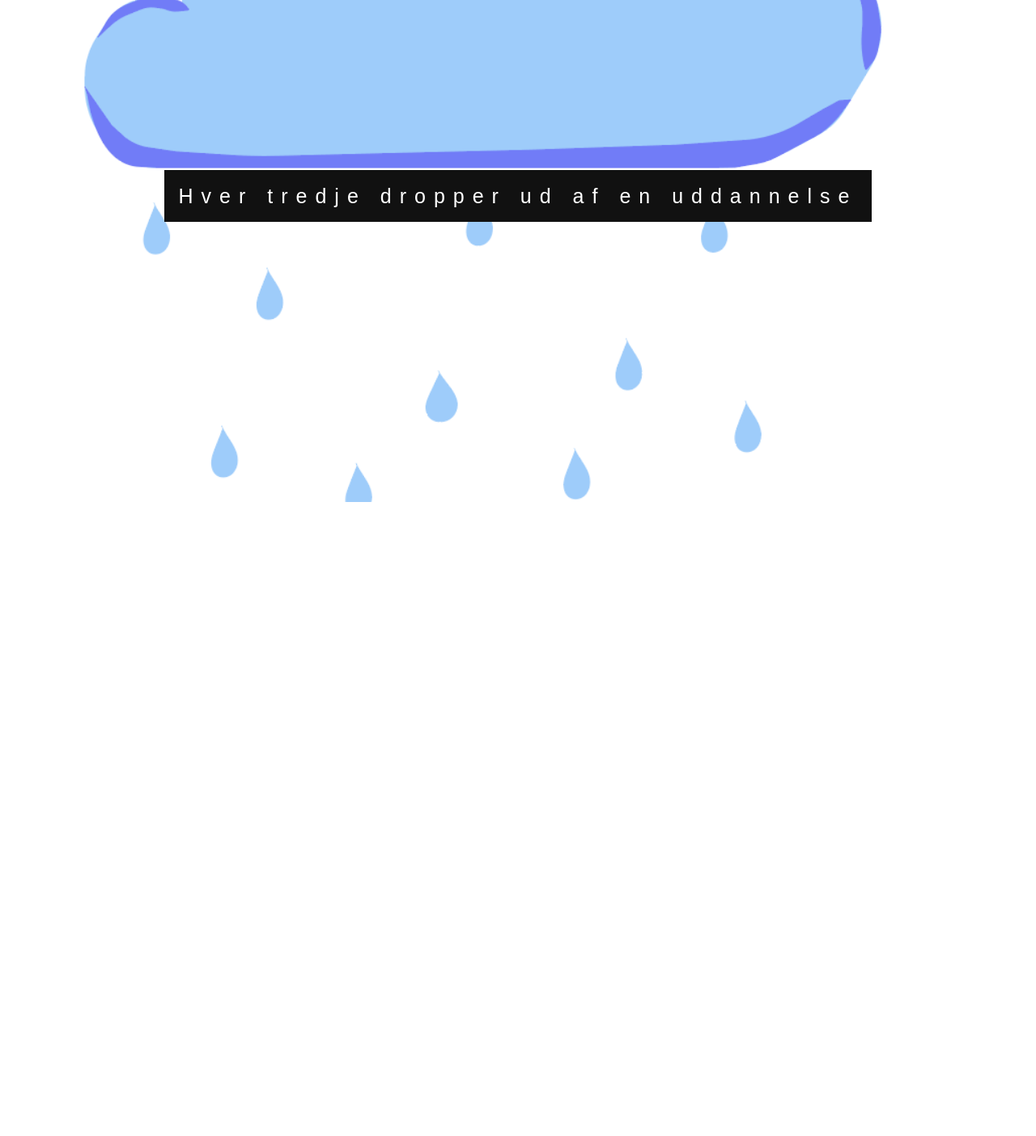
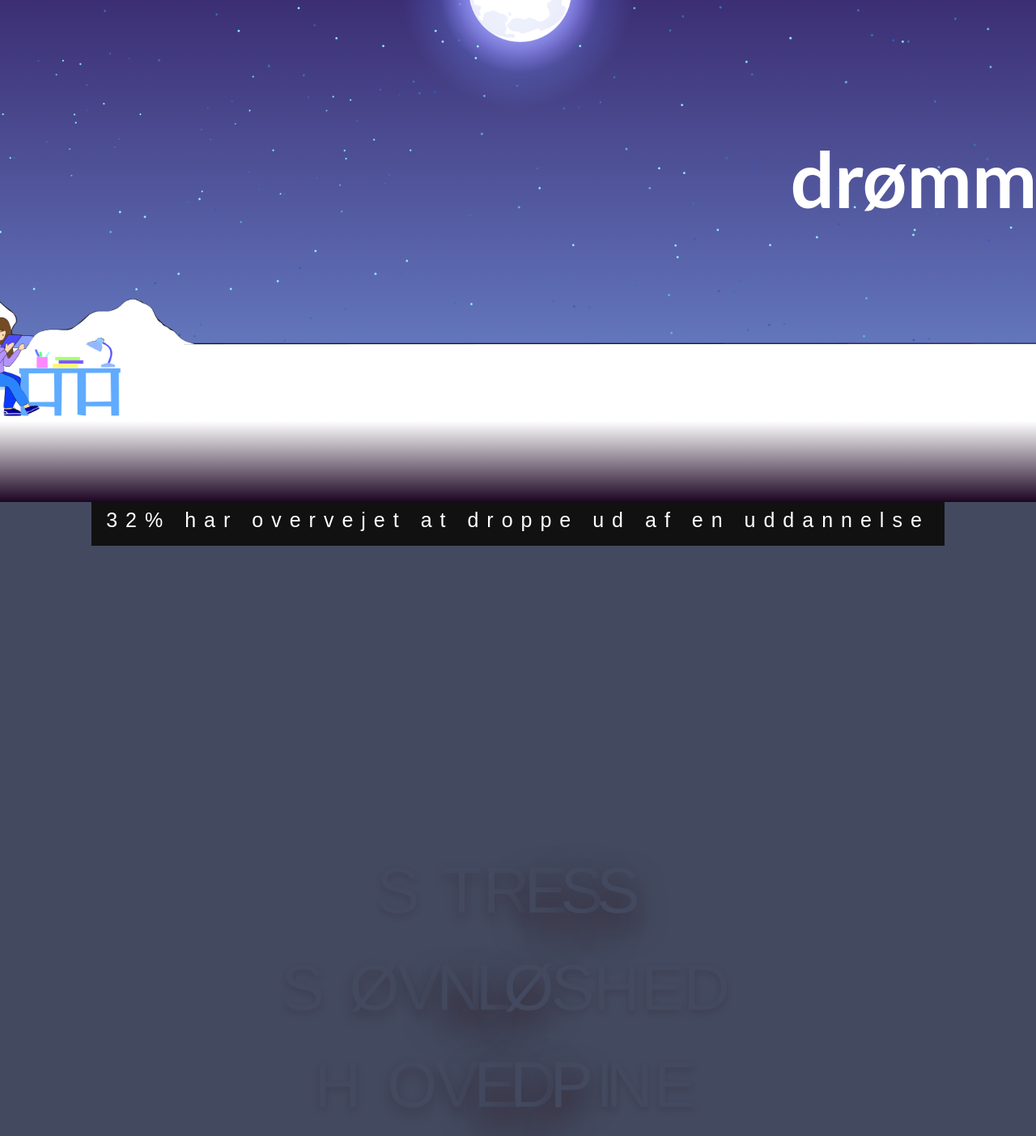
Before and after one commit to frejarafn/Web-dok, a plain HTML site: page index.html in a window 1280 px wide. Shown: the part 180-1583 px from the top of the page at 81% size. Before the commit the page ends 800 px from the top, so only its background shows below. Drawn offline with Linux system fonts and the light colour scheme; a web font is replaced by a local one.

Commit message:
stjernehimmel

```diff
--- /dev/null
+++ b/css/gammel.css
@@ -0,0 +1,157 @@
+body, html {
+    height: 100%;
+    margin: 0;
+    font: 400 15px/1.8 "Lato", sans-serif;
+   overflow-x: hidden;
+
+  }
+
+  h3 {
+    letter-spacing: 5px;
+    text-transform: uppercase;
+    font: 20px "Lato", sans-serif;
+    color: #111;
+  }
+
+  p{
+    font: 20px "Lato", sans-serif;
+    line-height: 2em;
+    width: 60%;
+    padding-left: 15em;
+
+  }
+
+
+
+  .border{
+    font-family: teeshirt, sans-serif;
+
+  }
+
+  .bgimg-1, .bgimg-2, .bgimg-3 {
+    position: relative;
+    background-attachment: fixed;
+    background-position: center;
+    background-repeat: no-repeat;
+    background-size: cover;
+
+
+  }
+  .bgimg-1 {
+    background-image: url("sky.gif");
+    min-height: 100%;
+  }
+
+
+  .bgimg-2 {
+    background-color: #12073b;
+    background-image: url("stars.png");
+    min-height: 600px;
+  }
+
+  .bgimg-3 {
+    background-image: url("img_hoparallax3.jpg");
+    min-height: 400px;
+  }
+
+  .caption {
+    position: absolute;
+    left: 0;
+    top: 50%;
+    width: 100%;
+    text-align: center;
+    color: #000;
+
+  }
+
+
+  .caption span.border {
+    background-color: #111;
+    color: #fff;
+    padding: 18px;
+    font-size: 25px;
+    letter-spacing: 10px;
+
+  }
+
+
+
+  /* Turn off parallax scrolling for tablets and phones */
+  @media only screen and (max-device-width: 1024px) {
+    .bgimg-1, .bgimg-2, .bgimg-3 {
+      background-attachment: scroll;
+    }
+  }
+
+/* animation af bølgende ord  start - https://codepen.io/cbanlawi/pen/MWbemYP*/
+
+  .section1 {
+    font-family: "Archivo Black", sans-serif;
+    background: #43495f;
+    display: flex;
+    flex-direction: column;
+    height: 150vh;
+    justify-content: center;
+    align-items: center;
+
+  }
+
+  .section {
+    background: #43495f;
+    display: flex;
+    flex-direction: column;
+    height: 100vh;
+    justify-content: center;
+    align-items: center;
+
+  }
+
+  .words {
+    color: #43495f;
+    font-size: 0;
+    line-height: 1.5;
+  }
+
+  .words span {
+    font-size: 5rem;
+    display: inline-block;
+    animation: move 3s ease-in-out infinite;
+  }
+
+  @keyframes move {
+    0% {
+      transform: translate(-30%, 0);
+    }
+    50% {
+      text-shadow: 0 25px 50px rgba(36, 4, 4, 0.75);
+    }
+    100% {
+      transform: translate(30%, 0);
+    }
+  }
+
+  .words span:nth-child(2) {
+    animation-delay: 4s;
+  }
+
+  .words span:nth-child(3) {
+    animation-delay: 1s;
+  }
+
+  .words span:nth-child(4) {
+    animation-delay: 1.5s;
+  }
+
+  .words span:nth-child(5) {
+    animation-delay: 2s;
+  }
+
+  .words span:nth-child(6) {
+    animation-delay: 2.5s;
+  }
+
+  .words span:nth-child(7) {
+    animation-delay: 3s;
+  }
+
+  /* animation slut */
--- a/css/style.css
+++ b/css/style.css
@@ -1,12 +1,17 @@
+  /* FORSØG PÅ STJERNEHIMMEL */
+  @import url('https://fonts.googleapis.com/css?family=Poppins:300,400,500,600,700,800,900&display=swap');
+*
+{
+margin: 0;
+padding: 0;
+box-sizing: border-box;
+scroll-behavior: smooth;
+}
 
-
-
-body, html {
-    height: 100%;
-    margin: 0;
+body {
+    min-height: 100vh;
     font: 400 15px/1.8 "Lato", sans-serif;
     overflow-x: hidden;
-
 }
 
 h3 {
@@ -23,8 +28,6 @@ body, html {
   padding-left: 15em;
 
 }
-
-
 
 .border{
   font-family: teeshirt, sans-serif;
@@ -66,18 +69,6 @@ body, html {
   color: #000;
 
 }
-
-
-  .caption span.border {
-    background-color: #111;
-    color: #fff;
-    padding: 18px;
-    font-size: 25px;
-    letter-spacing: 10px;
-
-  }
-
-
 
 /* Turn off parallax scrolling for tablets and phones */
 @media only screen and (max-device-width: 1024px) {
@@ -159,9 +150,20 @@ body, html {
 
 /* animation slut */
 
- /* Forsøg på stjernehimmelhalløj */
+/* Drømmehimmel */
 
- #dream {
+.caption span.border {
+  background-color: #111;
+  color: #fff;
+  padding: 18px;
+  font-size: 25px;
+  letter-spacing: 10px;
+
+}
+
+
+.dream {
+  background: linear-gradient(#2b1055,#7597de) ;
   position: relative;
   width: 100%;
   height: 100vh;
@@ -169,51 +171,71 @@ padding: 100px;
 display: flex;
 justify-content: center;
 align-items: center;
-/* overflow: hidden; */
-background: linear-gradient(#2b1055,#7597de) ;
+overflow: hidden;
+}
 
-}
-#dream::before {
+
+.dream::before {
     content: '';
     position: absolute;
     bottom: 0;
     width: 100%;
     height: 100px;
+    background: linear-gradient(to top,#1c0522,transparent);
     z-index: 1000;
-
-
 }
 
-#start::before {
-  background: linear-gradient(to top,#1c0522,transparent);
-
-}
-
-#dream img {
+.dream img {
     position: absolute;
     top: 0;
     left: 0;
-   /* width: 100%; */
+    width: 100%;
     height: 100%;
     object-fit: cover;
     pointer-events: none;
 }
-#dream img#moon {
+.dream img#moon {
     mix-blend-mode: screen;
 
 }
-
-#dream img#himmel {
+.dream img#mountains_front {
     z-index: 10;
-   /* overflow-x: hidden; */
-
 }
 
 #text {
 position: absolute;
-  text-align: center;
-  color: rgb(243, 17, 17);
+right: -350px;
+color: #fff;
 white-space: nowrap;
-  font-size: 5vw;
+font-size: 7.5vw;
 z-index: 9;
 }
+#btn {
+  text-decoration: none;
+  display: inline-block;
+  padding: 0rem8px 30px;
+  border-radius: 40px;
+  background: #fff;
+  color: #2b1055;
+  font-size: 1.5em;
+  z-index: 9;
+  transform: translateY(100px);
+
+}
+.sec {
+    position: relative;
+    padding: 100px;
+    background: #1c0522;
+}
+.sec h2 {
+    font-size: 3.5em;
+    margin-bottom: 10px;
+    color: #fff;
+}
+.sec p {
+    font-size: 1.2em;
+    color: #fff;
+}
+
+
+/* https://www.youtube.com/watch?v=1wfeqDyMUx4 */
--- a/index.html
+++ b/index.html
@@ -12,6 +12,20 @@
     <title>Web dok</title>
 </head>
 <body>
+
+
+
+<section class="dream">
+  <img src="images/stars.png" id="stars" alt="">
+  <img src="images/moon.png" id="moon" alt="">
+  <h2 id="text">drømmestudiet</h2>
+  <img src="images/himmel.png" id="mountains_front" alt="">
+</section>
+
+
+
+
+
 
     <div class="bgimg-1">
         <div class="caption">
@@ -71,16 +85,6 @@
         </p>
       </section>
 
-      <section id="dream">
-        <img src="images/stars.png" id="stars" alt="">
-        <img src="images/moon.png" id="moon" alt="">
-        <h2 id="text">Drømme</h2>
-
-        <img src="images/himmel.png" id="himmel" alt="">
-        <div style="position:relative;"></div>
-        <!-- <h2 id="text">Drømme</h2> -->
-
-      </section>
 
 
 
--- a/javascript.js
+++ b/javascript.js
@@ -1,14 +1,17 @@
-// Himmel = mountainfront
-// stars er stars:)
 let stars = document.getElementById('stars');
 let moon = document.getElementById('moon');
-let himmel = document.getElementById('himmel');
 let text = document.getElementById('text');
+let btn = document.getElementById('btn');
+let mountains_front = document.getElementById('mountains_front');
+let header = document.querySelector('header');
 
 window.addEventListener('scroll', function(){
     let value = window.scrollY;
-    stars.style.left = value * 50 + 'px';
+    stars.style.left = value * 0.25 + 'px';
     moon.style.top = value * 1.05 + 'px';
-    himmel.style.top = value * 0 + 'px';
+    mountains_front.style.top = value * 0 + 'px';
+    text.style.marginRight = value * 4 + 'px';
     text.style.marginTop = value * 1.5 + 'px';
+    btn.style.marginTop = value * 1.5 + 'px';
+    header.style.top = value * 0.5 + 'px';
 })
```
Also changed, not shown: images/mountains_behind.png (added), images/mountains_front.png (added), 2 other files. Lines whose indentation alone changed are shown as unchanged.
